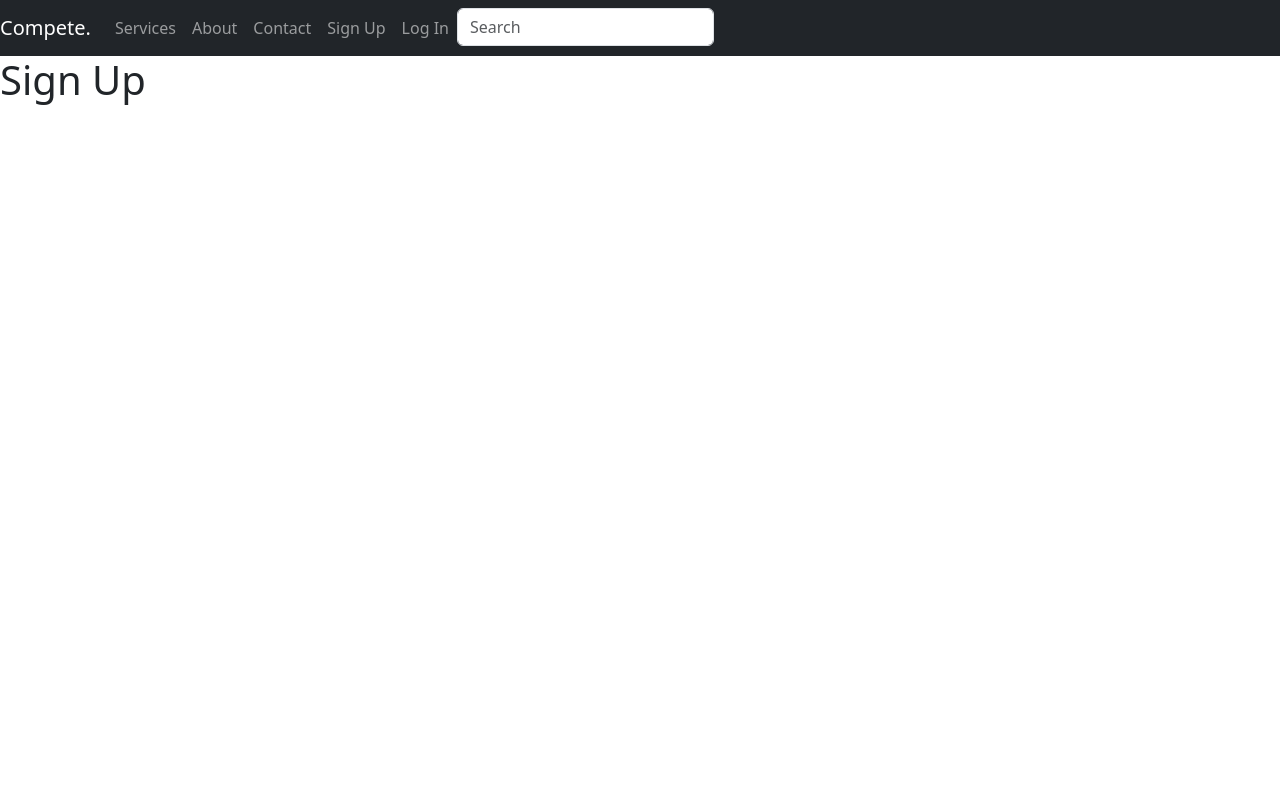
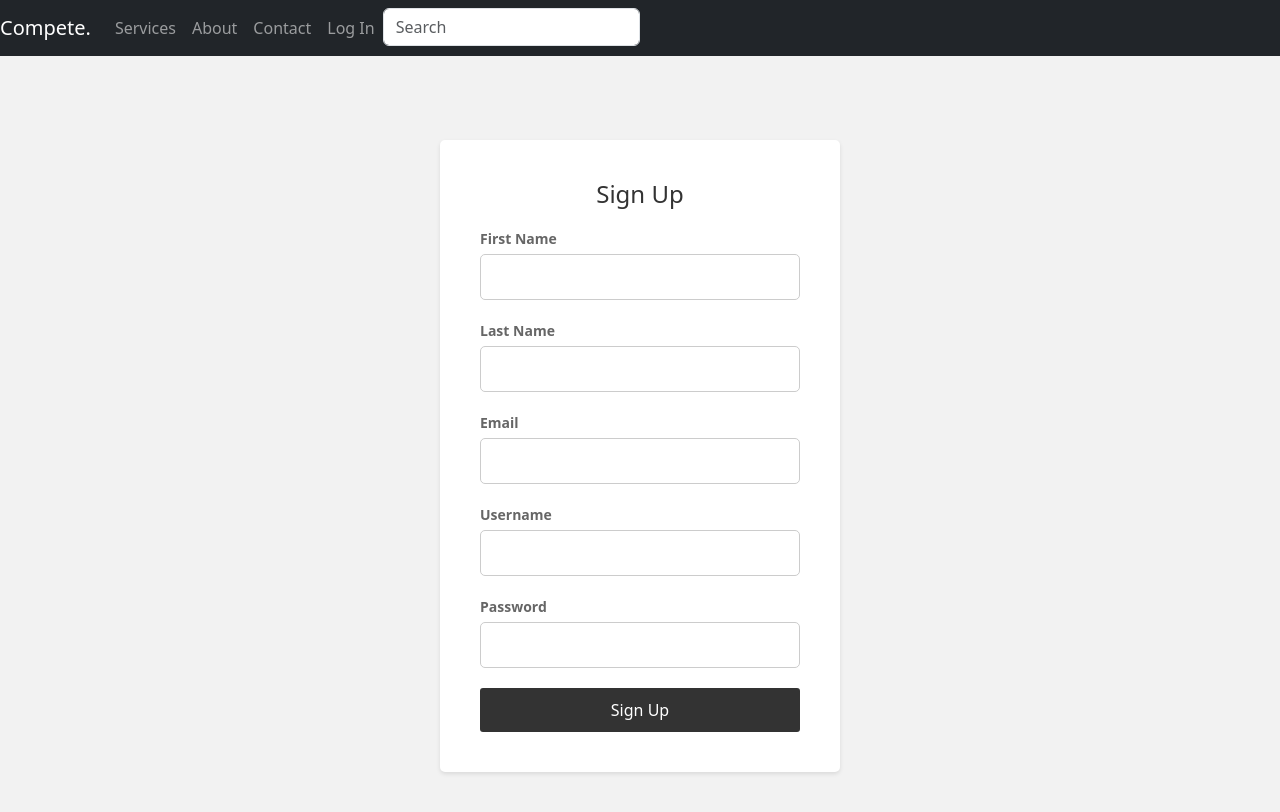
Before and after one commit to teodortopan/compete-front, a React (Vite) app in the folder front-end/: page /signup in a window 1280 px wide. Shown: the top 812 px of the page. Built offline with nearby package versions, Linux system fonts and the light colour scheme; no server answers.

Commit message:
added login and signup pages and system

```diff
--- a/front-end/package.json
+++ b/front-end/package.json
@@ -17,7 +17,7 @@
     "react-bootstrap": "^2.7.4",
     "react-dom": "^18.2.0",
     "react-redux": "^8.0.7",
-    "react-router-dom": "^6.13.0",
+    "react-router-dom": "^6.14.1",
     "redux": "^4.2.1"
   },
   "devDependencies": {
--- a/front-end/src/App.jsx
+++ b/front-end/src/App.jsx
@@ -6,12 +6,26 @@ import Services from './components/services'
 import About from './components/about'
 import Contact from './components/contact'
 import Navigation from './components/navigation'
-import Signup from './components/signup'
+import SignUp from './components/login/signup'
 import Login from './components/login/login'
-function App() {
+const App = () => {
   const [data, setData] = useState([]);
   const [selectedCategory, setSelectedCategory] = useState('');
   const [searchText, setSearchText] = useState('')
+  const [isAuthenticated, setIsAuthenticated] = useState(false);
+
+  useEffect(() => {
+    // Check if the user is authenticated
+    const token = localStorage.getItem('token'); // Get the session token or JWT from local storage
+
+    if (token) {
+      // User is authenticated
+      setIsAuthenticated(true);
+    } else {
+      // User is not authenticated
+      setIsAuthenticated(false);
+    }
+  }, []);
 
   useEffect(() => {
     const fetchData = async () => {
@@ -50,7 +64,7 @@ function App() {
         <Route path='/services' Component={Services} />
         <Route path='/about' Component={About} />
         <Route path='/contact' Component={Contact} />
-        <Route path='/signup' Component={Signup} />
+        <Route path='/signup' Component={SignUp} />
         <Route path='/login' Component={Login} />
       </Routes>
     </>
--- /dev/null
+++ b/front-end/src/components/login/login.css
@@ -0,0 +1,96 @@
+.container-login {
+  background-color: #f2f2f2;
+  display: flex;
+  justify-content: center;
+  align-items: center;
+  height: 100vh;
+}
+
+.login-form {
+  width: 400px;
+  padding: 40px;
+  background-color: #fff;
+  border-radius: 5px;
+  box-shadow: 0 2px 5px rgba(0, 0, 0, 0.1);
+}
+
+.login-form h2 {
+  margin-bottom: 20px;
+  text-align: center;
+}
+
+.form-group {
+  margin-bottom: 20px;
+}
+
+.form-group label {
+  display: block;
+  font-weight: bold;
+  margin-bottom: 5px;
+}
+
+.form-group input {
+  width: 100%;
+  padding: 10px;
+  font-size: 16px;
+  border: 1px solid #ccc;
+  border-radius: 5px;
+  transition: border-color 0.3s ease, transform 0.3s ease;
+}
+
+.form-group.error input {
+  border-color: #e74c3c;
+  animation: shake 0.5s ease-in-out;
+}
+
+@keyframes shake {
+  0% {
+    transform: translateX(0);
+  }
+  10%,
+  90% {
+    transform: translateX(-2px);
+  }
+  20%,
+  80% {
+    transform: translateX(2px);
+  }
+  30%,
+  50%,
+  70% {
+    transform: translateX(-1px);
+  }
+  40%,
+  60% {
+    transform: translateX(1px);
+  }
+  100% {
+    transform: translateX(0);
+  }
+}
+
+.login-button {
+  display: block;
+  width: 100%;
+  padding: 10px;
+  font-size: 16px;
+  background-color: #333333;
+  color: #fff;
+  border: none;
+  border-radius: 5px;
+  cursor: pointer;
+}
+
+.login-button:hover {
+  background-color: #555555;
+  transition: 0.2s;
+}
+
+.signup-link {
+  margin-top: 20px;
+}
+
+.error-message {
+  color: #e74c3c;
+  margin-top: 10px;
+}
--- a/front-end/src/components/login/login.jsx
+++ b/front-end/src/components/login/login.jsx
@@ -1,9 +1,74 @@
+import React, { useState } from 'react';
+import './login.css';
+import axios from 'axios';
+import { useNavigate } from 'react-router-dom';
+
 const Login = () => {
+  const navigate = useNavigate();
+  const [usernameOrEmail, setUsernameOrEmail] = useState('');
+  const [password, setPassword] = useState('');
+  const [error, setError] = useState('');
+
+  const handleSubmit = async (e) => {
+    e.preventDefault();
+    setError('');
+
+    try {
+      const response = await axios.post('http://localhost:3000/login', {
+        usernameOrEmail,
+        password,
+      });
+
+      if (response.status === 200) {
+        // Login successful
+        console.log('Login successful!');
+        // Clear form fields
+        setUsernameOrEmail('');
+        setPassword('');
+
+        navigate('/');
+      } else {
+        // Invalid username/email or password
+        setError('Invalid username/email or password.');
+      }
+    } catch (error) {
+      console.error('Error logging in:', error);
+      setError('Error logging in.');
+    }
+  };
+
   return (
-    <>
-      <h1>Log In</h1>
-    </>
-  )
-}
+    <div className="container-login">
+      <form className="login-form" onSubmit={handleSubmit}>
+        <h2>Login</h2>
+        <div className={`form-group ${error && 'error'}`}>
+          <label htmlFor="usernameOrEmail">Username or Email</label>
+          <input
+            type="text"
+            id="usernameOrEmail"
+            value={usernameOrEmail}
+            onChange={(e) => setUsernameOrEmail(e.target.value)} required
+          />
+        </div>
+        <div className={`form-group ${error && 'error'}`}>
+          <label htmlFor="password">Password</label>
+          <input
+            type="password"
+            id="password"
+            value={password}
+            onChange={(e) => setPassword(e.target.value)} required
+          />
+        </div>
+        {error && <p className="error-message">Login failed. Please check your username or email and password and try again</p>}
+        <button type="submit" className="login-button">
+          Login
+        </button>
+        <p className="signup-link">
+          Don't have an account? <a href="http://localhost:5173/signup">Sign Up Now!</a>
+        </p>
+      </form>
+    </div>
+  );
+};
 
-export default Login
+export default Login;
--- /dev/null
+++ b/front-end/src/components/login/signup.css
@@ -0,0 +1,82 @@
+.container-signup {
+  background-color: #f2f2f2;
+  padding: 20px;
+  display: flex;
+  justify-content: center;
+  align-items: center;
+  height: 100vh;
+}
+
+.signup-form {
+  background-color: #ffffff;
+  padding: 40px;
+  border-radius: 5px;
+  box-shadow: 0 2px 4px rgba(0, 0, 0, 0.1);
+  max-width: 400px;
+  width: 100%;
+}
+
+.signup-form h2 {
+  font-size: 24px;
+  margin-bottom: 20px;
+  text-align: center;
+  color: #333333;
+}
+
+.form-group {
+  margin-bottom: 20px;
+}
+
+.form-group label {
+  display: block;
+  font-size: 14px;
+  font-weight: bold;
+  margin-bottom: 8px;
+  color: #666666;
+}
+
+.form-group input {
+  width: 100%;
+  padding: 8px;
+  border: 1px solid #dddddd;
+  border-radius: 3px;
+  font-size: 14px;
+  color: #333333;
+  transition: border-color 0.3s ease, transform 0.3s ease;
+}
+
+.form-group.error input {
+  border-color: #e74c3c;
+  animation: shake 0.5s ease-in-out;
+}
+
+@keyframes shake {
+  0% { transform: translateX(0); }
+  10%, 90% { transform: translateX(-2px); }
+  20%, 80% { transform: translateX(2px); }
+  30%, 50%, 70% { transform: translateX(-1px); }
+  40%, 60% { transform: translateX(1px); }
+  100% { transform: translateX(0); }
+}
+
+.signup-button {
+  width: 100%;
+  padding: 10px;
+  background-color: #333333;
+  color: #ffffff;
+  border: none;
+  border-radius: 3px;
+  font-size: 16px;
+  cursor: pointer;
+}
+
+.signup-button:hover {
+  background-color: #555555;
+  transition: 0.2s;
+}
+
+.error-message {
+  color: #e74c3c;
+  margin-top: 10px;
+  animation: shake 0.5s ease-in-out;
+}
--- /dev/null
+++ b/front-end/src/components/login/signup.jsx
@@ -0,0 +1,107 @@
+import React, { useState } from 'react';
+import axios from 'axios';
+import { useNavigate } from 'react-router-dom';
+import './signup.css';
+
+const SignUp = () => {
+  const [firstName, setFirstName] = useState('');
+  const [lastName, setLastName] = useState('');
+  const [email, setEmail] = useState('');
+  const [username, setUsername] = useState('');
+  const [password, setPassword] = useState('');
+  const [error, setError] = useState('');
+  const navigate = useNavigate();
+
+  const handleSubmit = async (e) => {
+    e.preventDefault();
+    setError('');
+
+    try {
+      const response = await axios.post('http://localhost:3000/post_user', {
+        username: username.toLowerCase(),
+        email: email.toLowerCase(),
+        password: password,
+        first_name: firstName,
+        last_name: lastName,
+      });
+
+      console.log('User created successfully:', response.data);
+      setFirstName('');
+      setLastName('');
+      setEmail('');
+      setUsername('');
+      setPassword('');
+
+      navigate('/');
+    } catch (error) {
+      console.error('Error creating user:', error.response.data);
+      setError(error.response.data.error);
+    }
+  };
+
+  return (
+    <div className="container-signup">
+      <form className="signup-form" onSubmit={handleSubmit}>
+        <h2>Sign Up</h2>
+        {error && <p className="error-message">{error}</p>}
+        <div className={`form-group ${error ? 'error' : ''}`}>
+          <label htmlFor="firstName">First Name</label>
+          <input
+            type="text"
+            id="firstName"
+            value={firstName}
+            onChange={(e) => setFirstName(e.target.value)}
+            required // Add required attribute
+          />
+        </div>
+        <div className={`form-group ${error ? 'error' : ''}`}>
+          <label htmlFor="lastName">Last Name</label>
+          <input
+            type="text"
+            id="lastName"
+            value={lastName}
+            onChange={(e) => setLastName(e.target.value)}
+            required // Add required attribute
+          />
+        </div>
+        <div className={`form-group ${error ? 'error' : ''}`}>
+          <label htmlFor="email">Email</label>
+          <input
+            type="email"
+            id="email"
+            value={email}
+            onChange={(e) => setEmail(e.target.value)}
+            required // Add required attribute
+          />
+        </div>
+        <div className={`form-group ${error ? 'error' : ''}`}>
+          <label htmlFor="username">Username</label>
+          <input
+            type="text"
+            id="username"
+            value={username}
+            onChange={(e) => setUsername(e.target.value)}
+            pattern="^\S+$" // Add pattern validation for disallowing spaces
+            title="Spaces are not allowed"
+            required // Add required attribute
+          />
+        </div>
+        <div className={`form-group ${error ? 'error' : ''}`}>
+          <label htmlFor="password">Password</label>
+          <input
+            type="password"
+            id="password"
+            value={password}
+            onChange={(e) => setPassword(e.target.value)}
+            required // Add required attribute
+          />
+        </div>
+        <button type="submit" className="signup-button">
+          Sign Up
+        </button>
+      </form>
+    </div>
+  );
+};
+
+export default SignUp;
--- a/front-end/src/components/navigation.jsx
+++ b/front-end/src/components/navigation.jsx
@@ -27,9 +27,6 @@ const Navigation = ({filterDataByCategory, setSearchText}) => {
         </Nav>
         <Nav className="ml-5">
           <Nav.Item>
-            <Nav.Link as={Link} to="/signup" className="nav-link">Sign Up</Nav.Link>
-          </Nav.Item>
-          <Nav.Item>
             <Nav.Link as={Link} to="/login" className="nav-link">Log In</Nav.Link>
           </Nav.Item>
           <Form inline="true">
--- a/front-end/src/components/signup.jsx
+++ /dev/null
@@ -1,9 +0,0 @@
-const Signup = () => {
-  return (
-    <>
-      <h1>Sign Up</h1>
-    </>
-  )
-}
-
-export default Signup
```
Also changed, not shown: front-end/src/components/privateRoute.jsx (added, +19 -0 lines), 2 other files (tests, documents, lock files or other folders).
